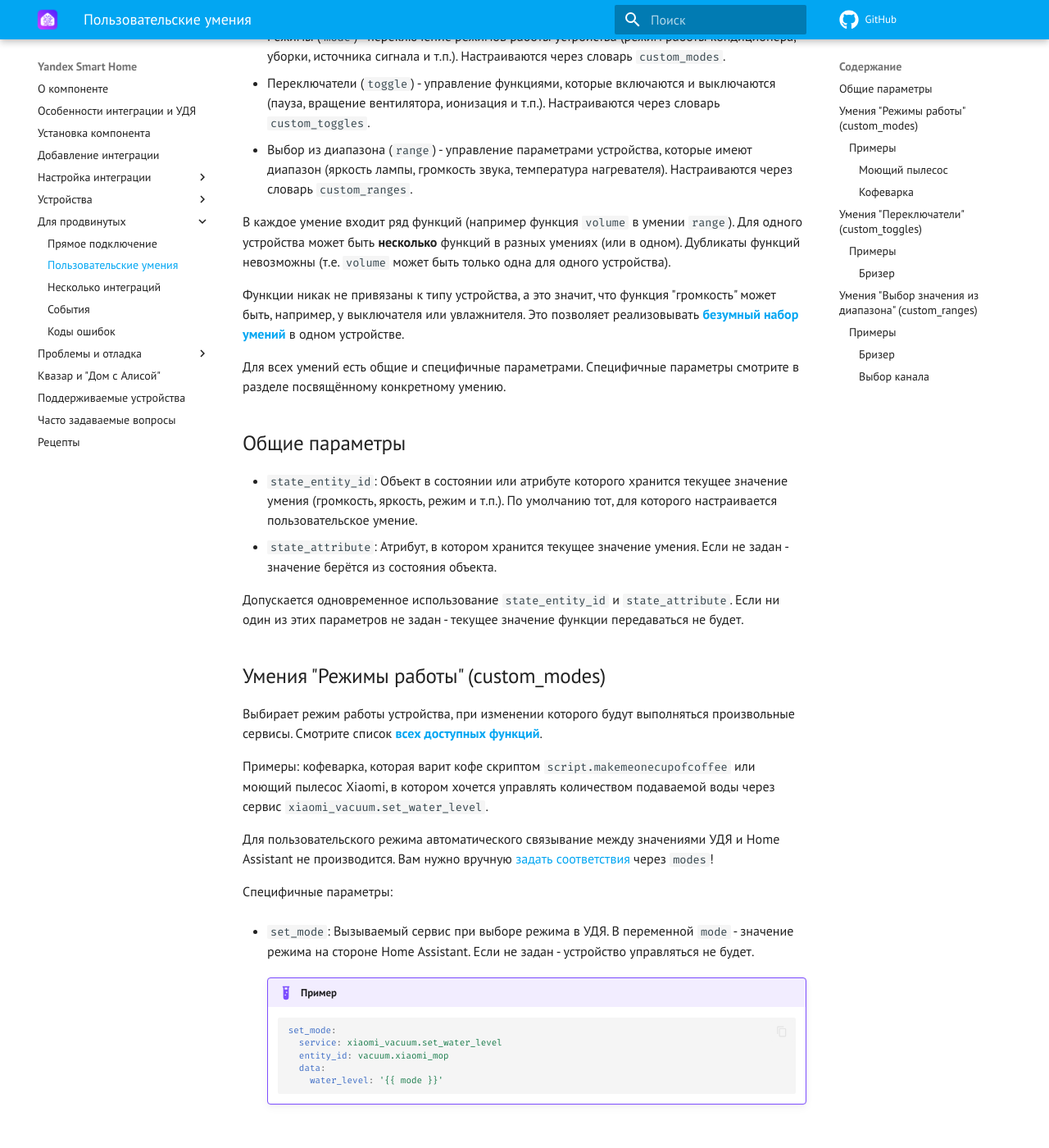
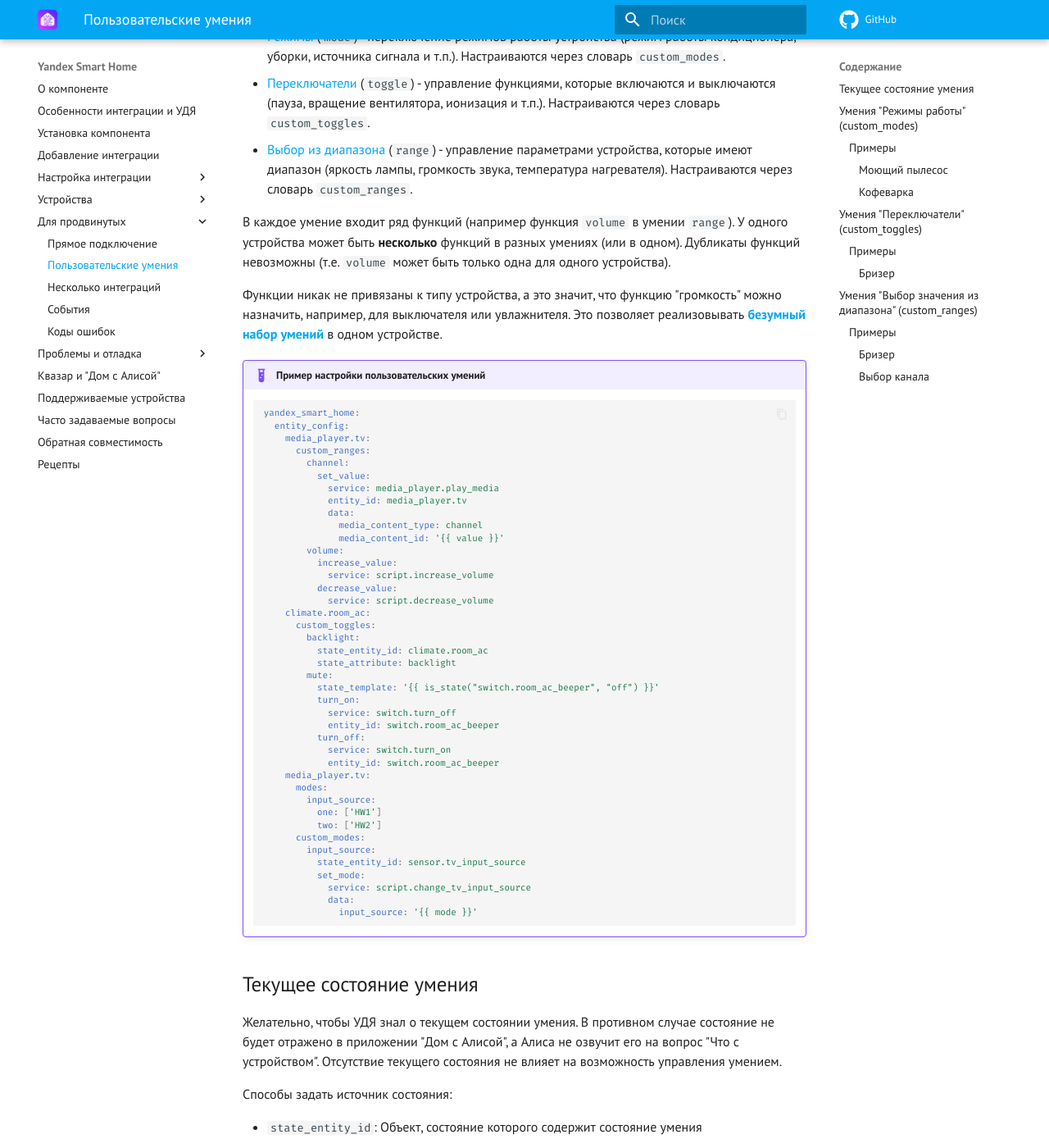
Before and after one commit to dext0r/yandex_smart_home, an MkDocs documentation site: the page built from docs/advanced/capabilities.md, in a window 1280 px wide and 1400 px high, scrolled down 380 px. Shown: the whole window at 82% size. Built offline with MkDocs 1.6.1 and Material for MkDocs 9.7.7, drawn with Linux system fonts in a browser that asks for light colours; comment, search, counter and statistics services are not loaded; the version menu is left out; some of the changed text lies outside the part shown.

Commit message:
Add state_template support for custom capabilities (#434)

````diff
--- a/docs/advanced/capabilities.md
+++ b/docs/advanced/capabilities.md
@@ -7,40 +7,128 @@
 
 Поддерживается несколько видов пользовательских умений:
 
-* Режимы (`mode`) - переключение режимов работы устройства (режим работы кондиционера, уборки, источника сигнала и т.п.).
+* [Режимы](#custom-modes) (`mode`) - переключение режимов работы устройства (режим работы кондиционера, уборки, источника сигнала и т.п.).
   Настраиваются через словарь `custom_modes`.
-* Переключатели (`toggle`) - управление функциями, которые включаются и выключаются (пауза, вращение вентилятора, ионизация и т.п.).
+* [Переключатели](#custom-toggles) (`toggle`) - управление функциями, которые включаются и выключаются (пауза, вращение вентилятора, ионизация и т.п.).
   Настраиваются через словарь `custom_toggles`.
-* Выбор из диапазона (`range`) - управление параметрами устройства, которые имеют диапазон (яркость лампы, громкость звука, температура нагревателя).
+* [Выбор из диапазона](#custom-ranges) (`range`) - управление параметрами устройства, которые имеют диапазон (яркость лампы, громкость звука, температура нагревателя).
   Настраиваются через словарь `custom_ranges`.
 
 В каждое умение входит ряд функций (например функция `volume` в умении `range`).
-Для одного устройства может быть **несколько** функций в разных умениях (или в одном).
+У одного устройства может быть **несколько** функций в разных умениях (или в одном).
 Дубликаты функций невозможны (т.е. `volume` может быть только одна для одного устройства).
 
-Функции никак не привязаны к типу устройства, а это значит, что функция "громкость" может быть, например, у выключателя или увлажнителя.
+Функции никак не привязаны к типу устройства, а это значит, что функцию "громкость" можно назначить, например, для выключателя или увлажнителя.
 Это позволяет реализовывать **[безумный набор умений](../assets/images/crazy-caps.png)** в одном устройстве.
 
-Для всех умений есть общие и специфичные параметрами. Специфичные параметры смотрите в разделе посвящённому конкретному умению.
+!!! example "Пример настройки пользовательских умений"
+    ```yaml
+    yandex_smart_home:
+      entity_config:
+        media_player.tv:
+          custom_ranges:
+            channel:
+              set_value:
+                service: media_player.play_media
+                entity_id: media_player.tv
+                data:
+                  media_content_type: channel
+                  media_content_id: '{{ value }}'
+            volume:
+              increase_value:
+                service: script.increase_volume
+              decrease_value:
+                service: script.decrease_volume
+        climate.room_ac:
+          custom_toggles:
+            backlight:
+              state_entity_id: climate.room_ac
+              state_attribute: backlight
+            mute:
+              state_template: '{{ is_state("switch.room_ac_beeper", "off") }}'
+              turn_on:
+                service: switch.turn_off
+                entity_id: switch.room_ac_beeper
+              turn_off:
+                service: switch.turn_on
+                entity_id: switch.room_ac_beeper
+        media_player.tv:
+          modes:
+            input_source:
+              one: ['HW1']
+              two: ['HW2']
+          custom_modes:
+            input_source:
+              state_entity_id: sensor.tv_input_source
+              set_mode:
+                service: script.change_tv_input_source
+                data:
+                  input_source: '{{ mode }}'
+    ```
 
-## Общие параметры { id=parameters }
-* `state_entity_id`: Объект в состоянии или атрибуте которого хранится текущее значение умения (громкость, яркость, режим и т.п.).
-  По умолчанию тот, для которого настраивается пользовательское умение.
-* `state_attribute`: Атрибут, в котором хранится текущее значение умения. Если не задан - значение берётся из состояния объекта.
+## Текущее состояние умения { id=state }
+Желательно, чтобы УДЯ знал о текущем состоянии умения. В противном случае состояние не будет отражено в приложении "Дом с Алисой", а Алиса не озвучит его на вопрос "Что с устройством". Отсутствие текущего состояния не влияет на возможность управления умением.
 
-Допускается одновременное использование `state_entity_id` и `state_attribute`. Если ни один из этих параметров не задан - текущее значение функции передаваться не будет.
+Способы задать источник состояния:
+
+* `state_entity_id`: Объект, состояние которого содержит состояние умения
+!!! example "Пример использования state_entity_id"
+    ```yaml
+    # Состояние функции "Блокировка управления" определяется из состояния switch.air_purifier_child_lock
+    yandex_smart_home:
+      entity_config:
+        fan.air_purifier:
+          custom_toggles:
+            controls_locked:
+              state_entity_id: switch.air_purifier_child_lock
+              turn_on: ...
+              turn_off: ...
+    ```
+
+* `state_entity_id` + `state_attribute`: Атрибут объекта `state_entity_id`, значение которого содержит состояния умения
+!!! example "Пример использования state_entity_id + state_attribute"
+    ```yaml
+    # Состояние функции "Скорость работы" определяется из значения атрибута water_level объекта vacuum.mop
+    yandex_smart_home:
+      entity_config:
+        vacuum.mop:
+          modes:
+            work_speed:
+              eco: ['V1']
+              medium: ['V2']
+          custom_modes:
+            work_speed:
+              state_entity_id: vacuum.mop
+              state_attribute: water_level
+              set_mode: ...
+    ```
+    Примечание: `state_entity_id` может быть опущен, если его значение совпадает с объектом, для которого настраивается умение. Во всех примерах `state_entity_id`  указывается явно для избежания путаницы.
+
+* `state_template`: Для определения состояния умения используется результат вычисления шаблона
+!!! example "Пример использования state_template"
+    ```yaml
+    # Состояние функции "Отключение звука" определяется из инвертированного состояния switch.kettle_beeper
+    yandex_smart_home:
+      entity_config:
+        water_heater.kettle:
+          custom_toggles:
+            mute:
+              state_template: '{{ is_state("switch.kettle_beeper", "off") }}'
+              turn_on: ...
+              turn_off: ...
+    ```
 
 ## Умения "Режимы работы" (custom_modes) { id=custom-modes }
-Выбирает режим работы устройства, при изменении которого будут выполняться произвольные сервисы. Смотрите список **[всех доступных функций](https://yandex.ru/dev/dialogs/smart-home/doc/concepts/mode-instance.html)**.
+Выбирает режим работы устройства, при изменении которого будет вызываться определённый сервис. Смотрите список **[всех доступных функций](https://yandex.ru/dev/dialogs/smart-home/doc/concepts/mode-instance.html)**.
 
 Примеры: кофеварка, которая варит кофе скриптом `script.makemeonecupofcoffee` или моющий пылесос Xiaomi, в котором хочется управлять количеством подаваемой воды через сервис `xiaomi_vacuum.set_water_level`.
 
 Для пользовательского режима автоматического связывание между значениями УДЯ и Home Assistant не производится. Вам нужно
 вручную [задать соответствия](../config/modes.md) через `modes`!
 
-Специфичные параметры:
+Параметры:
 
-* `set_mode`: Вызываемый сервис при выборе режима в УДЯ. В переменной `mode` - значение режима на стороне Home Assistant. Если не задан - устройство управляться не будет.
+* `set_mode`: Вызываемый сервис при выборе режима в УДЯ. В переменной `mode` - значение режима на стороне Home Assistant. Если не задан - режим из УДЯ меняться не будет.
 
     !!! example "Пример"
         ```yaml
@@ -103,9 +192,9 @@
     ```
 
 ## Умения "Переключатели" (custom_toggles) { id=custom-toggles }
-Управление функциями устройств, которые включаются и выключаются. Смотрите список **[всех доступных функций](https://yandex.ru/dev/dialogs/smart-home/doc/concepts/toggle-instance.html)**.
+Управление функциями устройств, которые включаются и выключаются. Смотрите список **[всех доступных функций](https://yandex.ru/dev/dialogs/smart-home/doc/concepts/toggle-instance.html)**. В [состоянии](#state) ожидается логическое значение (`on/off/yes/no/True/False/1/0`).
 
-Специфичные параметры:
+Параметры:
 
 * `turn_on` и `turn_off`: Вызываемые сервисы при включении/выключении функции в УДЯ. Если не задан один или несколько сервисов - соответствующее действие выполняться не будет.
 
@@ -179,13 +269,13 @@
 Для устройств, поддерживающих установку абсолютного значения, достаточно задать только `set_value`.
 А для устройств с поддержкой только относительного (например IR пульт) - `increase_value` и `decrease_value`.
 
-Если ни один сервис не задан - устройство управляться не будет.
+Если ни один сервис не задан - умение из УДЯ управляться не будет.
 
 ### Примеры { id=custom-ranges-examples }
 #### Бризер { id=custom-ranges-example-breezer }
 Изменение параметра `favorit_speed` на бризере Xiaomi (`fan.xiaomi_airfresh_a1`)
 
-!!! summary "Атрибуты"
+!!! summary "Атрибуты fan.xiaomi_airfresh_a1"
     ```yaml
     model: dmaker.airfresh.a1
     favorite_speed: 80
--- a/mkdocs.yml
+++ b/mkdocs.yml
@@ -31,6 +31,7 @@
   - Квазар и "Дом с Алисой": quasar.md
   - Поддерживаемые устройства: supported-devices.md
   - Часто задаваемые вопросы: faq.md
+  - Обратная совместимость: breaking-changes.md
   - Рецепты: recipes.md
 
 theme:
````
Also changed, not shown: other parts of docs/advanced/capabilities.md (+6 -3 lines), docs/breaking-changes.md (added, +25 -0 lines), docs/config/modes.md (+14 -13 lines), docs/recipes.md (+6 -5 lines), 10 other files.
